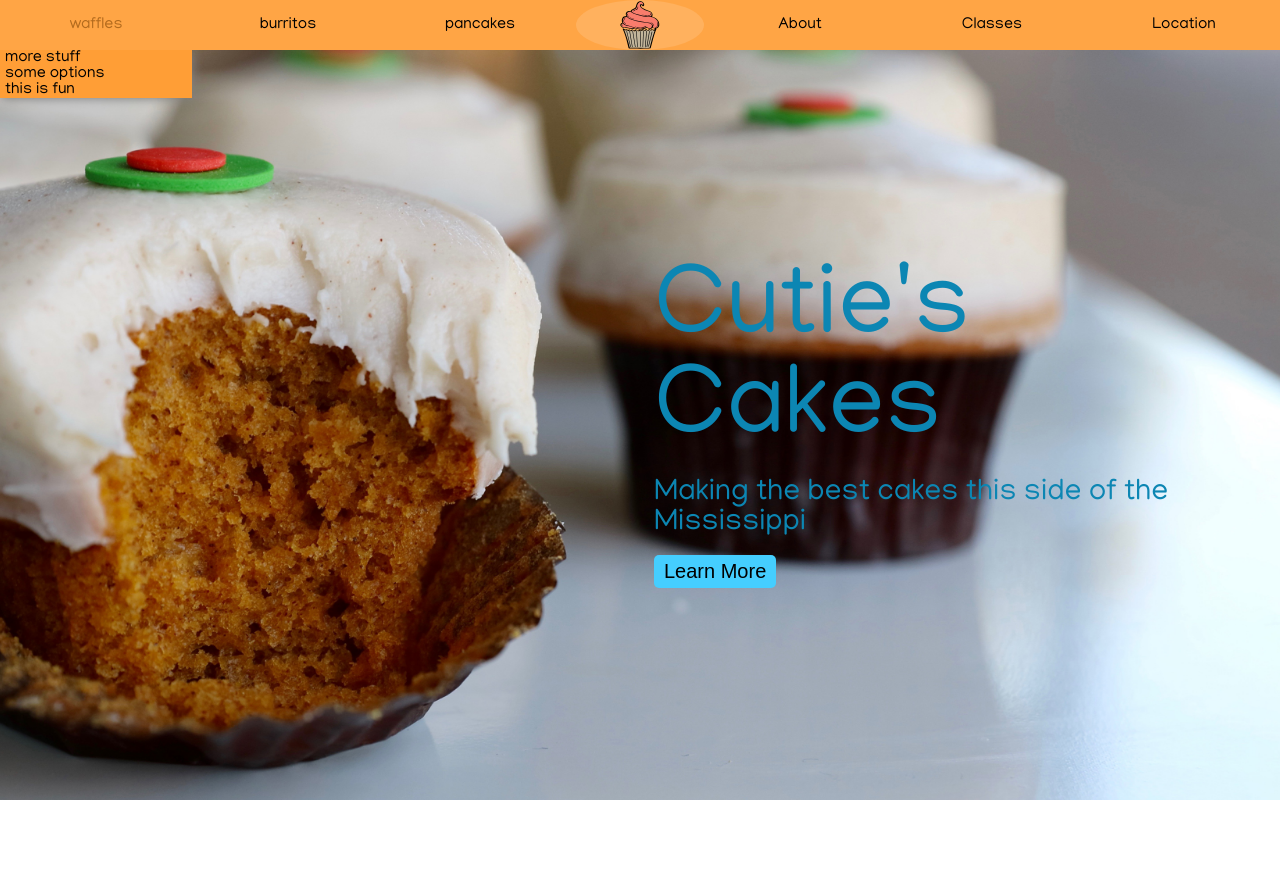
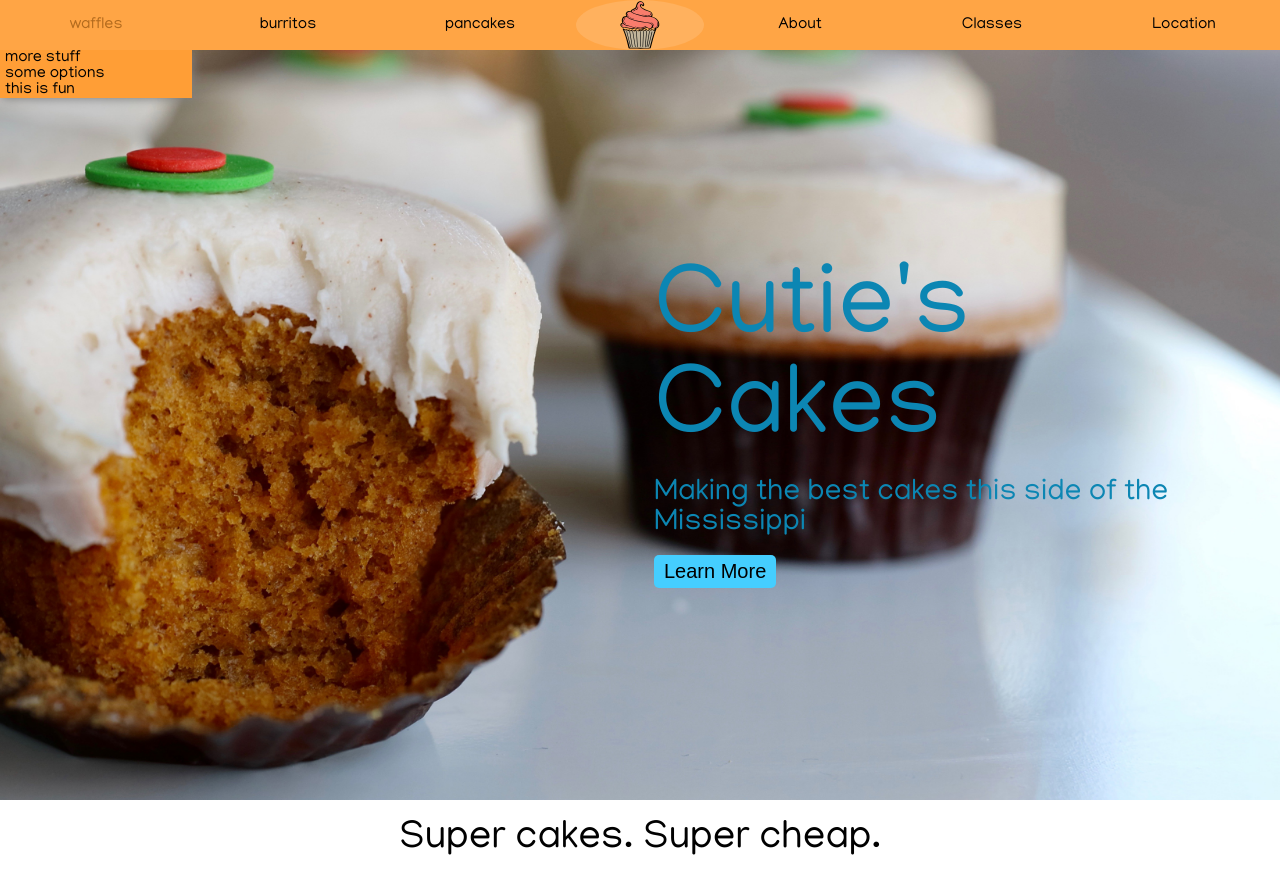
Before and after one commit to michaelmorrisg/cuties-cakes, a React (Create React App) app: page / in a window 1280 px wide. Before the commit the page ends 800 px from the top, so only its background shows below. Built offline with nearby package versions, Linux system fonts and the light colour scheme.

Commit message:
working on divider

```diff
--- a/src/App.js
+++ b/src/App.js
@@ -2,6 +2,7 @@ import React from 'react';
 import './styles/main.scss';
 import NavLogoCenter from './Components/NavLogoCenter/NavLogoCenter';
 import BannerWithImage from './Components/BannerWithImage/BannerWithImage';
+import Divider from './Components/Divider/Divider';
 import logo from './images/cupcake_logo.svg';
 import bannerImage from './images/pumpkin_banner.jpg';
 
@@ -26,6 +27,9 @@ function App() {
         titleSize="100px"
         descriptionSize="30px"
       />
+      <Divider
+        dividerText="Super cakes. Super cheap."
+      />
     </div>
   );
 }
--- /dev/null
+++ b/src/Components/Divider/Divider.js
@@ -0,0 +1,22 @@
+import React, { Component } from 'react';
+
+class Divider extends Component {
+
+    renderProps(input) {
+        if(input) {
+            return <h1>{input}</h1>;
+        } else {
+            return '';
+        }
+    }
+
+    render() {
+        return (
+            <div className="divider-main">
+                {this.renderProps(this.props.dividerText)}
+            </div>
+        )
+    }
+}
+
+export default Divider;
--- /dev/null
+++ b/src/styles/components/_Divider.scss
@@ -0,0 +1,11 @@
+.divider-main {
+    height: 50px;
+    display: flex;
+    justify-content: center;
+    align-items: center;
+    padding: 15px 0px;
+
+    h1 {
+        font-size: 40px;
+    }
+}
--- a/src/styles/main.scss
+++ b/src/styles/main.scss
@@ -7,6 +7,7 @@
 @import "components/BannerwithImage";
 @import "components/TitleDescriptionAction";
 @import "components/ButtonBuilder";
+@import "components/Divider";
 
 body {
     font-family: 'Manjari', sans-serif;
```
